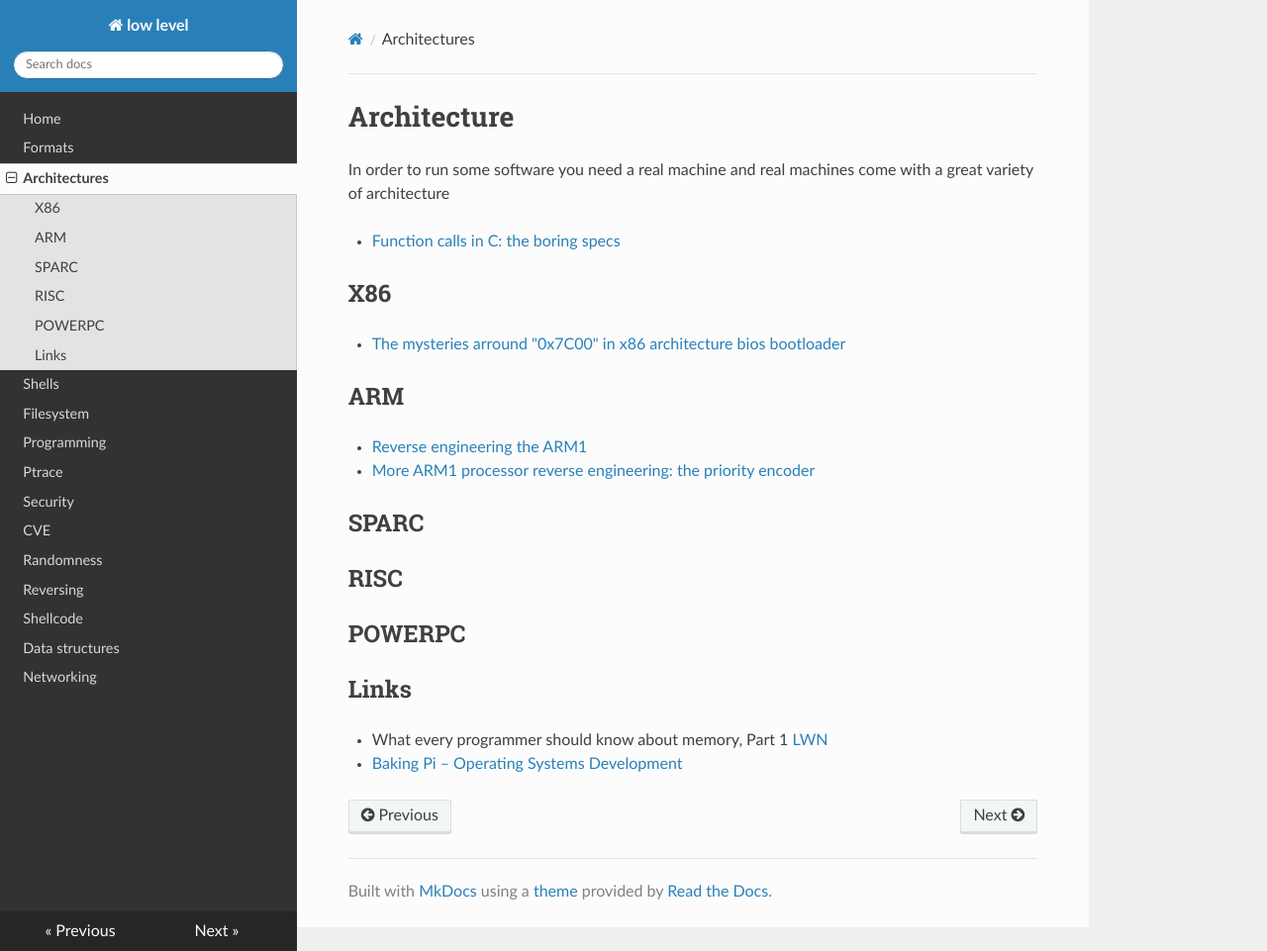
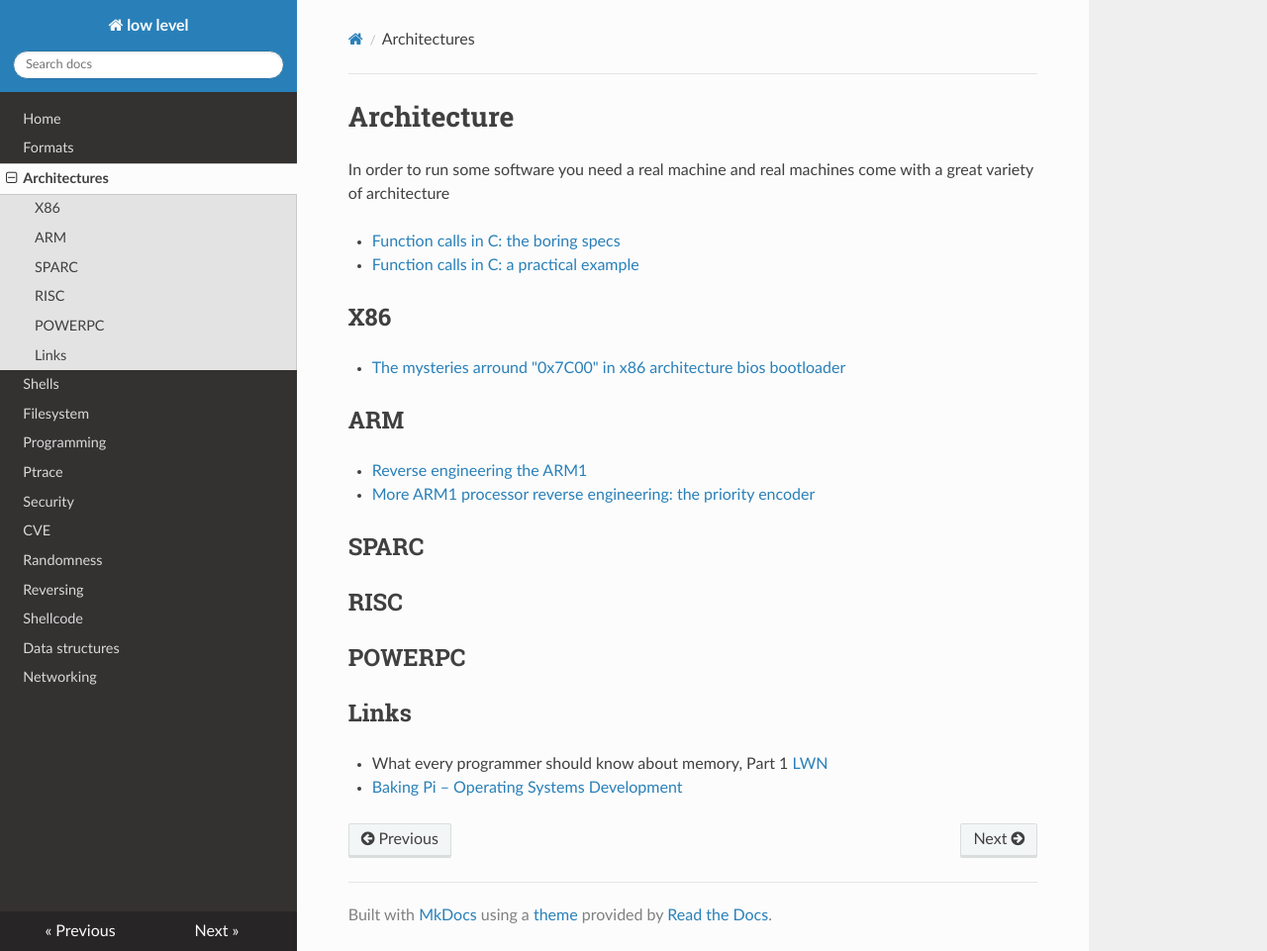
Before and after one commit to gipi/low-level, an MkDocs documentation site: the page built from docs/arch.md, in a window 1280 px wide and 961 px high. Shown: the whole window at 99% size. Built offline with MkDocs 1.6.1, drawn with Linux system fonts in a browser that asks for light colours; nearby versions of some CDN libraries; old or Windows-style settings are respelled for this version of MkDocs.

Commit message:
Add link.

```diff
--- a/docs/arch.md
+++ b/docs/arch.md
@@ -4,6 +4,7 @@ In order to run some software you need a real machine and
 real machines come with a great variety of architecture
 
  - [Function calls in C: the boring specs](http://www.gghh.name/dibtp/2015/11/10/function-calls-in-c-the-boring-specs.html)
+ - [Function calls in C: a practical example](http://www.gghh.name/dibtp/2015/11/11/function-calls-in-c-practical-example.html)
 
 ## X86
 
```
